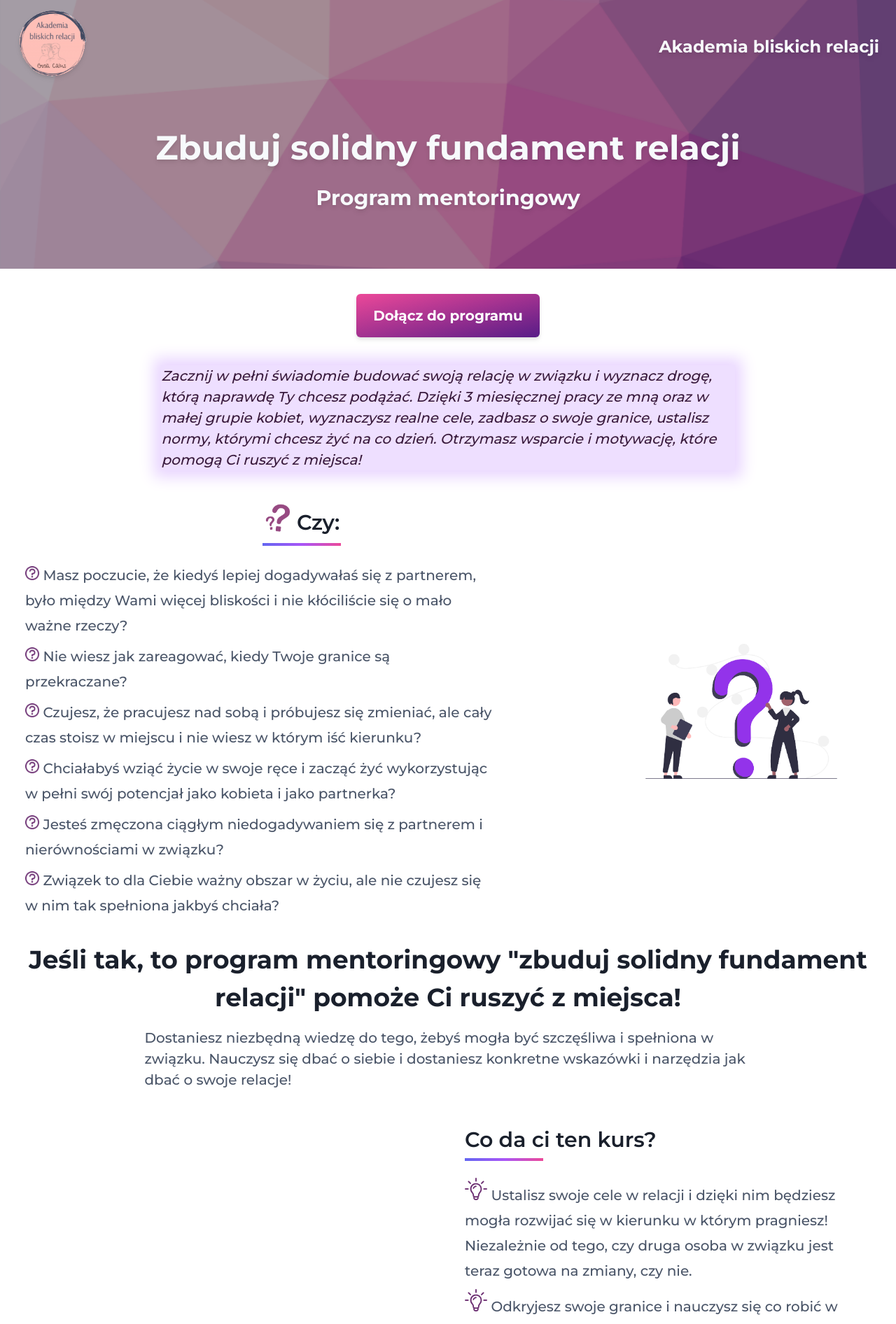
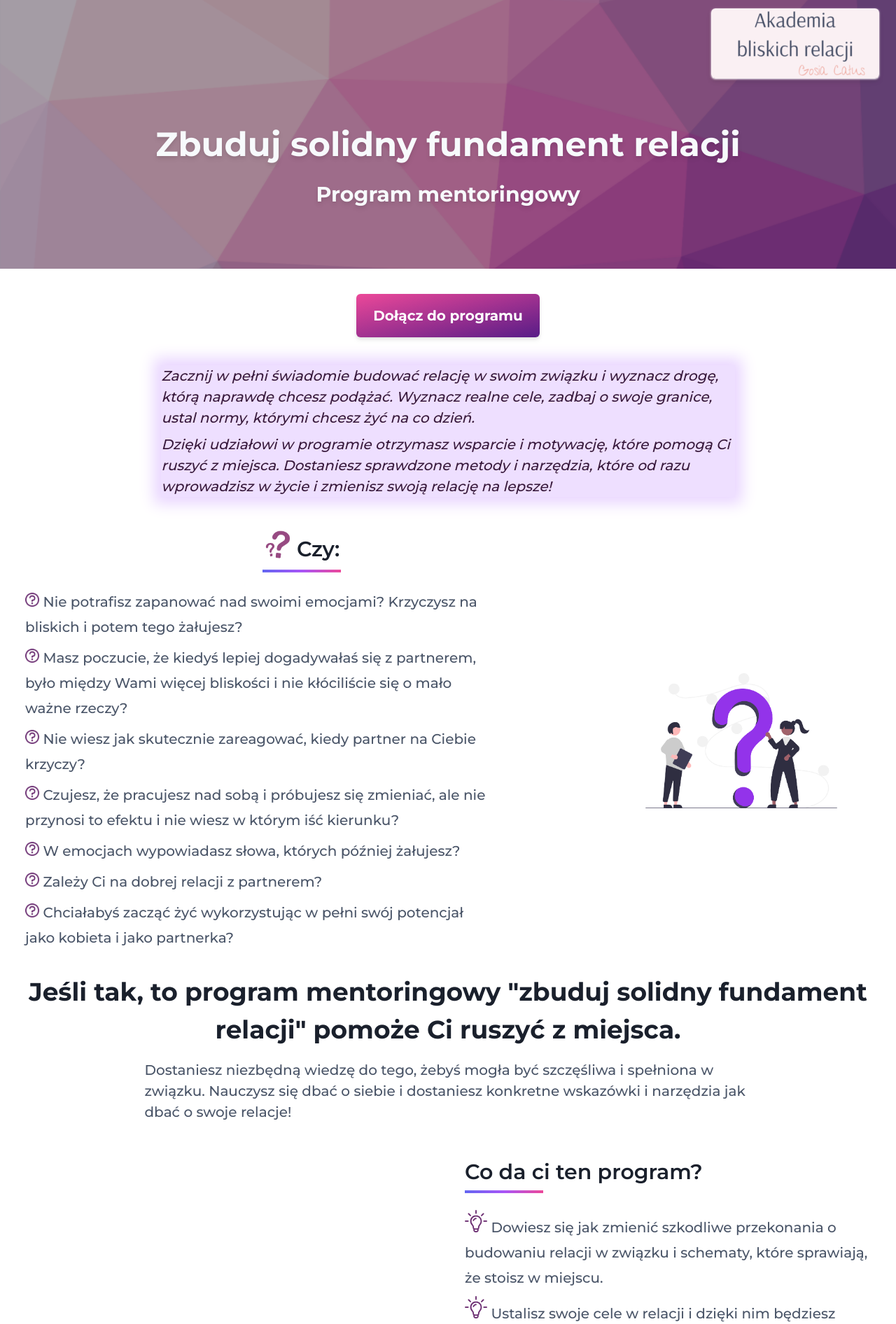
Before and after one commit to gcalus/akademiabliskichrelacji.pl, a Next.js app: page /fundament in a window 1280 px wide. Shown: the top 1892 px of the page at 70% size. Built offline with nearby package versions, Linux system fonts and the light colour scheme.

Commit message:
WIP: fundament landing

```diff
--- a/src/pages/fundament.tsx
+++ b/src/pages/fundament.tsx
@@ -4,9 +4,9 @@ import Link from 'next/link';
 import image3 from '../../public/assets/images/1.jpg';
 import womanImage2 from '../../public/assets/images/certificate-woman.png';
 import womanImage from '../../public/assets/images/creative-woman.png';
+import logo from '../../public/assets/images/cropped-logo.png';
 import ideaImage from '../../public/assets/images/idea.png';
 import image1 from '../../public/assets/images/kurs1.png';
-import logo from '../../public/assets/images/logo.png';
 import questionsImage2 from '../../public/assets/images/question4.png';
 import questionsImage from '../../public/assets/images/questions2.png';
 import { Accordion } from '../components/Accordion';
@@ -36,14 +36,17 @@ const Index = () => {
 
       <StickyBackground backgroundHeightSpacing={{ h: 'h-96', top: 'top-96' }}>
         <header className="max-w-screen-xl mx-auto px-6 py-3 drop-shadow-md h-full flex flex-col">
-          <nav className="flex gap-4 justify-between items-center font-bold text-2xl">
+          <nav className="flex gap-4 justify-end items-center font-bold text-2xl">
             <Link href="/">
-              <a>
-                {<Image src={logo} alt={'logo'} width={100} height={100} />}
+              <a className="rounded-md shadow-white shadow h-[100px]">
+                <Image
+                  src={logo}
+                  alt={'logo'}
+                  height={100}
+                  className="rounded-md"
+                />
               </a>
             </Link>
-
-            {'Akademia bliskich relacji'}
           </nav>
           <div className="text-3xl sm:text-5xl font-title font-bold whitespace-pre-line leading-hero text-center my-auto">
             <h1>{'Zbuduj solidny fundament relacji'}</h1>
@@ -63,14 +66,20 @@ const Index = () => {
             <div className="flex justify-center mb-8 md:mb-10 md:mt-3">
               <FundamentButton />
             </div>
-            <p className="italic text-purple-dark bg-purple-200/75 shadow-[0_0_20px_10px_rgb(233,213,255)]">
-              Zacznij w pełni świadomie budować swoją relację w związku i
-              wyznacz drogę, którą naprawdę Ty chcesz podążać. Dzięki 3
-              miesięcznej pracy ze mną oraz w małej grupie kobiet, wyznaczysz
-              realne cele, zadbasz o swoje granice, ustalisz normy, którymi
-              chcesz żyć na co dzień. Otrzymasz wsparcie i motywację, które
-              pomogą Ci ruszyć z miejsca!
-            </p>
+            <div className="italic text-purple-dark bg-purple-200/75 shadow-[0_0_20px_10px_rgb(233,213,255)] space-y-2">
+              <p>
+                Zacznij w pełni świadomie budować relację w swoim związku i
+                wyznacz drogę, którą naprawdę chcesz podążać. Wyznacz realne
+                cele, zadbaj o swoje granice, ustal normy, którymi chcesz żyć na
+                co dzień.
+              </p>
+              <p>
+                Dzięki udziałowi w programie otrzymasz wsparcie i motywację,
+                które pomogą Ci ruszyć z miejsca. Dostaniesz sprawdzone metody i
+                narzędzia, które od razu wprowadzisz w życie i zmienisz swoją
+                relację na lepsze!
+              </p>
+            </div>
           </div>
         }
       >
@@ -104,12 +113,13 @@ const Index = () => {
             </span>
           }
           features={[
+            'Nie potrafisz zapanować nad swoimi emocjami? Krzyczysz na bliskich i potem tego żałujesz?',
             'Masz poczucie, że kiedyś lepiej dogadywałaś się z partnerem, było między Wami więcej bliskości i nie kłóciliście się o mało ważne rzeczy?',
-            'Nie wiesz jak zareagować, kiedy Twoje granice są przekraczane?',
-            'Czujesz, że pracujesz nad sobą i próbujesz się zmieniać, ale cały czas stoisz w miejscu i nie wiesz w którym iść kierunku?',
-            'Chciałabyś wziąć życie w swoje ręce i zacząć żyć wykorzystując w pełni swój potencjał jako kobieta i jako partnerka?',
-            'Jesteś zmęczona ciągłym niedogadywaniem się z partnerem i nierównościami w związku?',
-            'Związek to dla Ciebie ważny obszar w życiu, ale nie czujesz się w nim tak spełniona jakbyś chciała?',
+            'Nie wiesz jak skutecznie zareagować, kiedy partner na Ciebie krzyczy?',
+            'Czujesz, że pracujesz nad sobą i próbujesz się zmieniać, ale nie przynosi to efektu i nie wiesz w którym iść kierunku?',
+            'W emocjach wypowiadasz słowa, których później żałujesz?',
+            'Zależy Ci na dobrej relacji z partnerem?',
+            'Chciałabyś zacząć żyć wykorzystując w pełni swój potencjał jako kobieta i jako partnerka?',
           ]}
         />
       </Section>
@@ -117,7 +127,7 @@ const Index = () => {
       <Section
         className="pt-6"
         title={
-          'Jeśli tak, to program mentoringowy "zbuduj solidny fundament relacji" pomoże Ci ruszyć z miejsca!'
+          'Jeśli tak, to program mentoringowy "zbuduj solidny fundament relacji" pomoże Ci ruszyć z miejsca.'
         }
         description={
           'Dostaniesz niezbędną wiedzę do tego, żebyś mogła być szczęśliwa i spełniona w związku. Nauczysz się dbać o siebie i dostaniesz konkretne wskazówki i narzędzia jak dbać o swoje relacje!'
@@ -127,7 +137,7 @@ const Index = () => {
           reverse
           title={
             <>
-              Co da ci ten kurs?
+              Co da ci ten program?
               <ShortDivider my={'my-1'} />
             </>
           }
@@ -143,14 +153,15 @@ const Index = () => {
             </span>
           }
           features={[
+            'Dowiesz się jak zmienić szkodliwe przekonania o budowaniu relacji w związku i schematy, które sprawiają, że stoisz w miejscu.',
             'Ustalisz swoje cele w relacji i dzięki nim będziesz mogła rozwijać się w kierunku w którym pragniesz! Niezależnie od tego, czy druga osoba w związku jest teraz gotowa na zmiany, czy nie.',
             'Odkryjesz swoje granice i nauczysz się co robić w sytuacjach, gdy ktoś je narusza.',
             'Nauczysz się dbać o siebie, swoje potrzeby i pragnienia! Dzięki temu będziesz miała więcej zasobów na dbanie o swoje relacje.',
-            'Zobaczysz, co zrobić żeby zwiększyć swój poziom zadowolenia z życia i relacji.',
-            'Dowiesz się, jakie zachowania i myśli szkodzą Twojej relacji i będziesz mogła pozbyć się ich ze swojego życia.',
-            'Odzyskasz swoją niezależność i zobaczysz, że to wcale nie oznacza życia "obok siebie". Zobaczysz, że możesz być niezależna od partnera i jednocześnie żyć z nim w bliskiej relacji.',
+            'Zobaczysz co zrobić, żeby zwiększyć swój poziom zadowolenia z życia i relacji.',
+            'Dowiesz się jakie zachowania i myśli szkodzą Twojej relacji i będziesz mogła pozbyć się ich ze swojego życia.',
+            'Nauczysz się wyznaczać priorytety w taki sposób, żeby mieć czas na najważniejsze dla Ciebie rzeczy.',
+            'Odzyskasz swoją niezależność i zobaczysz, że to wcale nie oznacza życia z partnerem "obok siebie". Zobaczysz, że możesz być niezależna od partnera i jednocześnie żyć z nim w bliskiej relacji.',
             'Spojrzysz na swój związek z innej perspektywy. Dzięki dokładnemu zdaniu sobie sprawy z historii Twojej relacji, zmian które zaszły i tego w jakim punkcie się znajdujecie, będziesz mogła ustalić najlepszą strategię pracy nad sobą.',
-            'Odzyskasz swoją sprawczość!',
           ]}
         />
       </Section>
@@ -161,7 +172,7 @@ const Index = () => {
           description={
             <div className="space-y-4">
               <p>
-                Nazywam się Gosia Całus. 9 lat temu weszłam w stały związek,
+                Nazywam się Gosia Całus. 10 lat temu weszłam w stały związek,
                 który szybko okazał się być daleki od moich oczekiwań. Swoją
                 satysfakcję i szczęście opierałam na szkodliwych przekonaniach,
                 które wydawały mi się wtedy być jedyną słuszną drogą. Kłótnie,
@@ -187,9 +198,13 @@ const Index = () => {
                 zrozumieniu siebie samego i pokazuję jak bardzo codzienne
                 relacje i komunikaty wpływają na jakość życia. Stworzyłam
                 autorskie kursy i wyzwania rozwojowe o budowaniu dobrych relacji
-                i rozwiązywaniu konfliktów, w których wzięło udział już prawie
-                1000 osób! Jestem w trakcie certyfikacji na konsultanta
-                kryzysowego, czyli osoby która udziela pierwszej pomocy
+                i rozwiązywaniu konfliktów, w których wzięło udział już ponad
+                1000 osób! Mam na swoim koncie dziesiątki godzin konsultacji z
+                zadowolonymi klientkami.
+              </p>
+              <p>
+                Jestem muzykoterapeutką oraz certyfikowanym konsultantem
+                kryzysowym, czyli osobą która udziela pierwszej pomocy
                 psychologicznej ludziom w kryzysie.
               </p>
             </div>
@@ -217,6 +232,7 @@ const Index = () => {
           features={[
             'jesteś gotowa wziąć odpowiedzialność za swoją część relacji w związku',
             'chcesz poprawić komfort swojego życia i lepiej czuć się w swoim związku',
+            'pragniesz odzyskać sprawczość w swoim życiu i związku',
             'próbujesz coś zmienić w swojej relacji, ale nie za bardzo wiesz za co się zabrać',
             'masz dosyć niektórych zachowań partnera, ale nie wiesz jak sprawić żeby przestał to robić',
             'chcesz zadbać nie tylko o relacje, ale też o samą siebie!',
@@ -243,42 +259,50 @@ const Index = () => {
         }
       >
         <BigFeaturesRow
-          title="Jak wygląda praca w kursie?"
+          title="Co otrzymasz dołączając do programu?"
           features={[
             {
-              title: 'Praca indywidualna',
+              title: 'Kurs “Zbuduj solidny fundament relacji” + workbook',
               image: <UserIcon />,
               feature:
-                'Otrzymasz dwuletni dostęp do platformy kursowej na której znajdziesz nagrania video do każdego modułu kursu (8 video). Do kursu dołączony jest obszerny 70-stronnicowy workbook, w którym znajdziesz ćwiczenia do każdej lekcji.',
+                'Otrzymasz dostęp do platformy kursowej na której znajdziesz nagrania video do każdego  z dwóch modułów kursu (łącznie 8 video). Do kursu dołączony jest obszerny 70-stronicowy workbook, w którym znajdziesz ćwiczenia do każdej lekcji.',
             },
             {
-              title: 'Praca w grupie',
+              title:
+                'Ebook “Jak dbać o relacje w rodzinie, żeby wszyscy domownicy czuli się dobrze?”',
               image: <GroupIcon />,
               feature:
-                'Dostaniesz dostęp do zamkniętej grupy na facebooku, w której będą tylko uczestniczki kursu. Dodatkowo wszystkie spotkania na zoomie będą odbywać się w tej samej grupie kobiet, dzięki czemu uda nam się nawiązać bliższy kontakt. Grupa jest po to, żeby wzajemnie się wspierać i motywować!',
+                'W ebooku omawiam najważniejsze relacje, które budujesz w swoim życiu. Zajmiemy się Twoją relację ze sobą, z mężem/partnerem i dziećmi (jeśli je masz). Dzięki odpowiednim narzędziom zawartym w ebooku uzyskasz wgląd w swoje relacje i niezaspokojone potrzeby oraz znajdziesz strategie na ich zaspokojenie. Cały ebook naładowany jest wiedzą, konkretami i przykładami.',
             },
             {
-              title: 'Praca 1:1 ze mną',
+              title: 'Spotkania 1:1 20-minutowe',
               image: <UsersIcon />,
               feature:
-                'Po przerobieniu materiałów kursowych będziesz mogła umówić się ze mną na 45-minutową indywidualną konsultację. Jeśli uznasz, że potrzebujesz lub chciałabyś spotkać się jeszcze raz, to umówimy się na kolejną sesję. Na konsultacjach będziesz mogła porozmawiać o tym, czym nie mogłaś lub nie chciałaś dzielić się z grupą. Wesprę Cię również w razie kryzysu - wywołanego przez czynniki zewnętrzne lub takim, który może się zdarzyć przez głębszą analizę przeszłości związanym z kursem.',
+                'Krótkie spotkania podczas których monitorujemy postępy pracy i omawiamy napotkane trudności. Z poprzedniej edycji programu wiem, że spotkania są bardzo motywujące do tego, żeby przerobić cały materiał kursowy i nie odkładać tego na później. ',
+            },
+            {
+              title: 'Konsultacje 1:1 45-minutowe',
+              image: <UsersIcon />,
+              feature:
+                'Podczas konsultacji zajmujemy się pracą nad tematami (przekonaniami, omawianiem schematów, itp.), które sprawiają klientce najwięcej trudności. Możemy pogłębiać tematy zawarte w kursie lub zająć się czymś innym, np. komunikacją. Zaproponuję temat, który wyda mi się najbardziej odpowiedni i wspólnie zdecydujemy co będziemy omawiać. Podczas konsultacji pracuję metodami mentoringowymi i warsztatowymi. ',
+            },
+            {
+              title: 'Dodatkowe materiały',
+              image: <UsersIcon />,
+              feature:
+                'W zależności od wybranego wariantu programu otrzymasz dostęp do dwóch sesji Q&A (z poprzednich edycji kursu) i dwóch webinarów: “Pięć błędów popełnianych w budowaniu relacji w związku” i “Granice w relacjach”. ',
             },
           ]}
         />
         <Accordion
           accordions={[
             {
-              title: 'Zobacz harmonogram i tematy spotkań w programie',
+              title:
+                'Z czego składa się kurs “Zbuduj solidny fundament relacji”?',
               description: (
                 <div className="space-y-4">
-                  <p className="text-slate-400">
-                    Na czerwono zaznaczono przybliżony harmonogram sesji.
-                    Poszczególne terminy mogą ulec przesunięciom za zgodą
-                    wszystkich uczestniczek.
-                  </p>
                   <div className="text-sm space-y-1">
                     <p className="text-lg">
-                      <span className="text-red-400">30.05.2022</span> -
                       <span className="font-semibold"> Wprowadzenie</span>
                     </p>
                     <p className="text-base">2-godzinny grupowy warsztat. </p>
@@ -297,9 +321,7 @@ const Index = () => {
 
                   <div className="text-sm space-y-1">
                     <p className="text-lg">
-                      <span className="text-red-400">31.05-3.06</span> -{' '}
                       <span className="font-semibold">
-                        {' '}
                         1 Moduł “Zobacz gdzie teraz jesteś”
                       </span>
                     </p>
@@ -324,9 +346,7 @@ const Index = () => {
 
                   <div className="text-sm space-y-1">
                     <p className="text-lg">
-                      <span className="text-red-400">6.06.2022</span> -
                       <span className="font-semibold">
-                        {' '}
                         Spotkanie podsumowujące pierwszy moduł kursu.
                       </span>
                     </p>
@@ -334,9 +354,7 @@ const Index = () => {
 
                   <div className="text-sm space-y-1">
                     <p className="text-lg">
-                      <span className="text-red-400">7-10.06.2022</span> -{' '}
                       <span className="font-semibold">
-                        {' '}
                         2 moduł “Zacznij działać”
                       </span>
                     </p>
@@ -366,24 +384,20 @@ const Index = () => {
 
                   <div className="text-sm">
                     <p className="text-lg">
-                      <span className="text-red-400">13.06.2022</span> -
                       <span className="font-semibold">
-                        {' '}
                         Spotkanie podsumowujące drugi moduł kursu.
                       </span>
                     </p>
                     <p className="text-base">
-                      Od 13.06 do 13.08 będzie można umówić się na konsultację
-                      1:1 ze mną. Po pierwszej konsultacji zdecydujemy wspólnie,
-                      czy warto jest się spotkać drugi raz.
+                      będzie można umówić się na konsultację 1:1 ze mną. Po
+                      pierwszej konsultacji zdecydujemy wspólnie, czy warto jest
+                      się spotkać drugi raz.
                     </p>
                   </div>
 
                   <div className="text-sm">
                     <p className="text-lg">
-                      <span className="text-red-400">15.08.2022</span> -
                       <span className="font-semibold">
-                        {' '}
                         Spotkanie podsumowujące.
                       </span>
                     </p>
```
Also changed, not shown: public/assets/images/cropped-logo.png (added).
